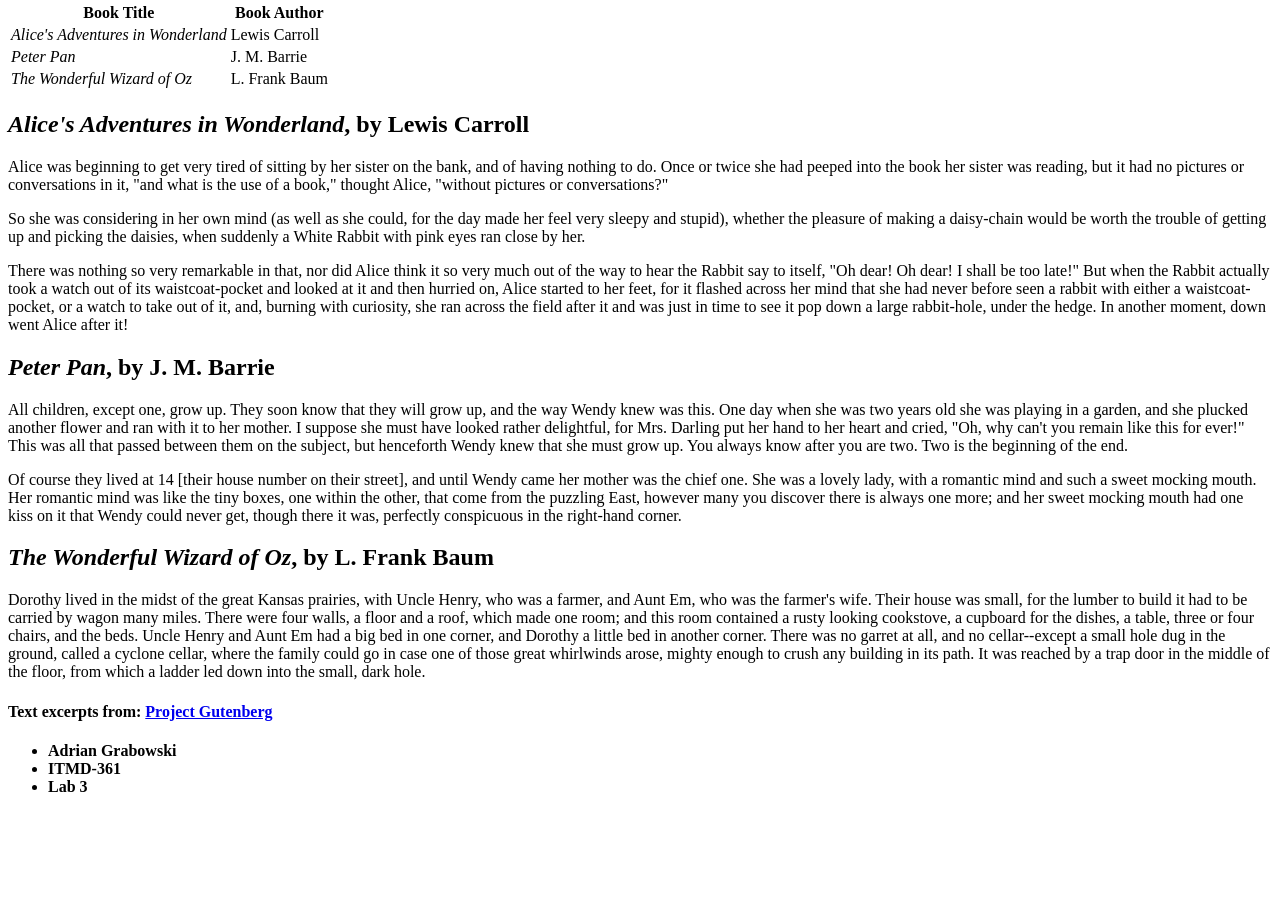
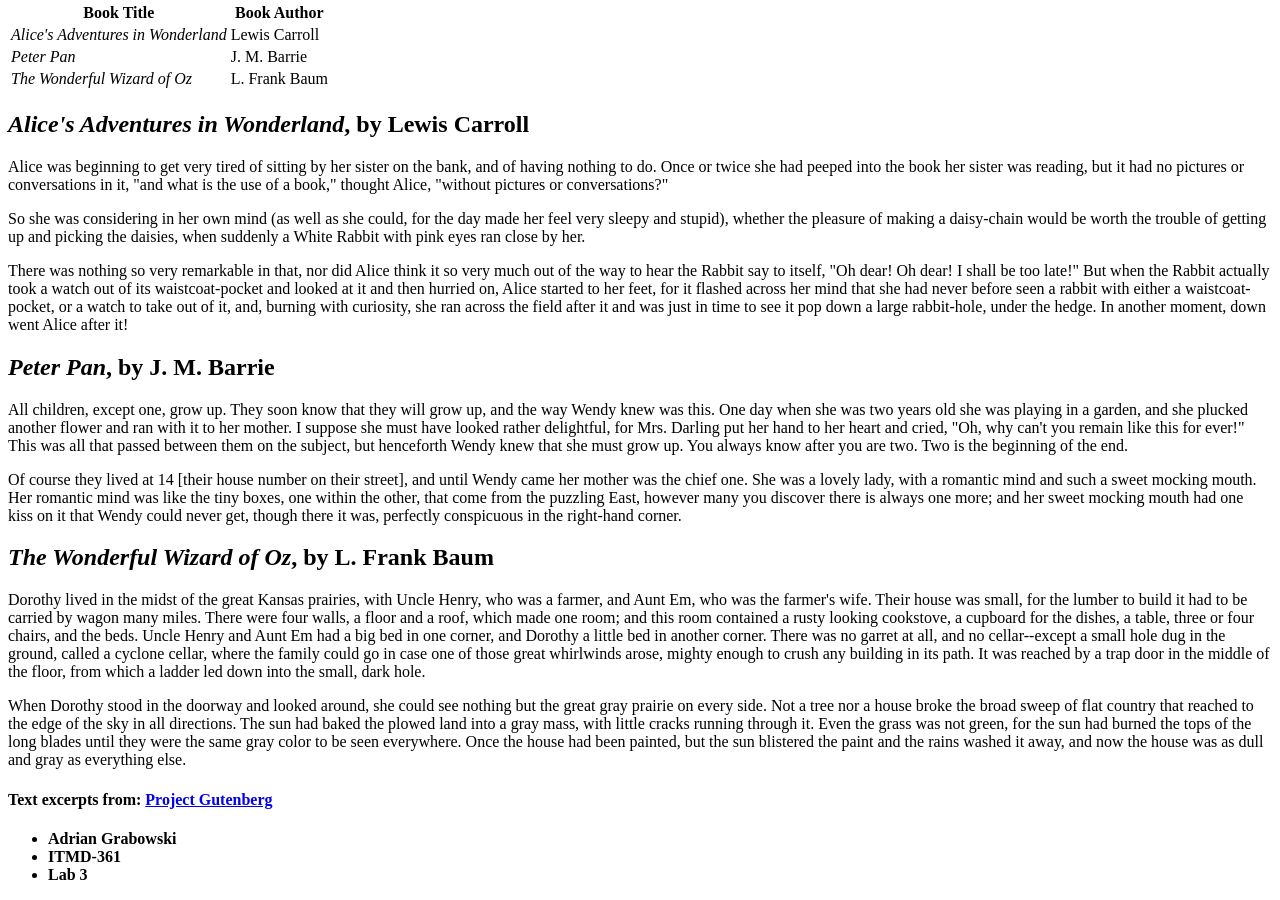
Before and after one commit to adrigski/itmd361-lab3, a plain HTML site: page index.html in a window 1280 px wide. Shown: the part 79-979 px from the top of the page. Before the commit the page ends 891 px from the top, so only its background shows below. Drawn offline with Linux system fonts and the light colour scheme.

Commit message:
fixed mistake

```diff
--- a/index.html
+++ b/index.html
@@ -36,6 +36,7 @@
 
         <h2><strong><em>The Wonderful Wizard of Oz</em></strong>, by L. Frank Baum</h2>
         <p>Dorothy lived in the midst of the great Kansas prairies, with Uncle Henry, who was a farmer, and Aunt Em, who was the farmer's wife.  Their house was small, for the lumber to build it had to be carried by wagon many miles.  There were four walls, a floor and a roof, which made one room; and this room contained a rusty looking cookstove, a cupboard for the dishes, a table, three or four chairs, and the beds.  Uncle Henry and Aunt Em had a big bed in one corner, and Dorothy a little bed in another corner.  There was no garret at all, and no cellar--except a small hole dug in the ground, called a cyclone cellar, where the family could go in case one of those great whirlwinds arose, mighty enough to crush any building in its path.  It was reached by a trap door in the middle of the floor, from which a ladder led down into the small, dark hole.</p>
+        <p>When Dorothy stood in the doorway and looked around, she could see nothing but the great gray prairie on every side.  Not a tree nor a house broke the broad sweep of flat country that reached to the edge of the sky in all directions.  The sun had baked the plowed land into a gray mass, with little cracks running through it.  Even the grass was not green, for the sun had burned the tops of the long blades until they were the same gray color to be seen everywhere.  Once the house had been painted, but the sun blistered the paint and the rains washed it away, and now the house was as dull and gray as everything else.</p>
 
         <h4>Text excerpts from: <a href="https://www.gutenberg.org" target="_blank" title="Project Gutenberg Website">Project Gutenberg</a></h4>
 
```
